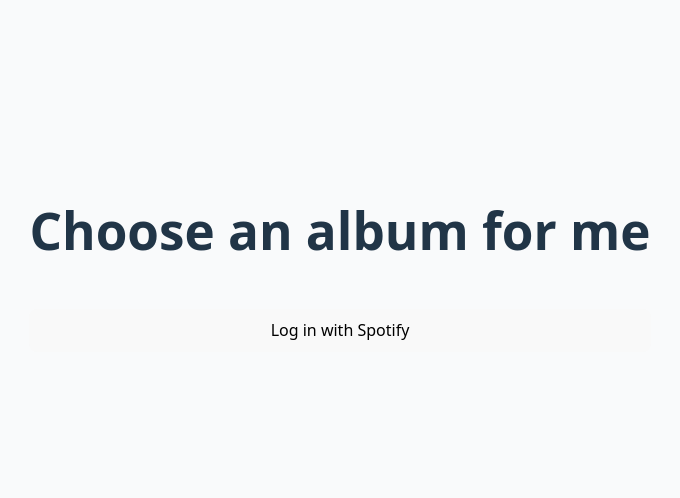
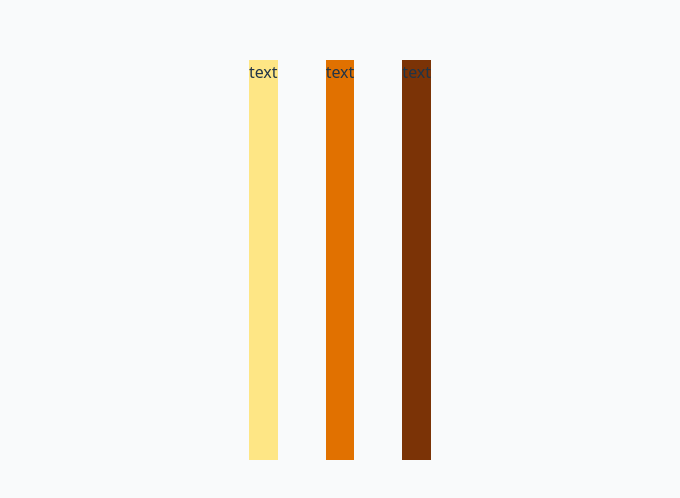
Before and after one commit to sebzapata/spotify-choose-an-album, a React (Vite) app: page / in a window 1280 px wide. Shown: the part 140-638 px from the top of the page, without its empty margins (300-980 px from the left). Built offline with nearby package versions, Linux system fonts and the light colour scheme.

Commit message:
screen test

```diff
--- a/src/App.tsx
+++ b/src/App.tsx
@@ -11,6 +11,8 @@ function App() {
   const { isLoggedIn, loading, login, logout } = useSpotifyAuth();
 
   const { selectedMode } = useSpotify();
+
+  return <ModeSelection />;
 
   if (loading) {
     return (
--- a/src/components/ModeSelection/ModeSelection.tsx
+++ b/src/components/ModeSelection/ModeSelection.tsx
@@ -5,6 +5,13 @@ import HistoryIcon from "./HistoryIcon";
 const ModeSelection = () => {
   const { setSelectedMode } = useSpotify();
 
+  return (
+    <div className="flex flex-row sm:flex-row gap-12 max-h-screen sm:max-h-none">
+      <div className="h-[50svh] bg-amber-200">text</div>
+      <div className="h-[50dvh] bg-amber-600">text</div>
+      <div className="h-[50lvh] bg-amber-900">text</div>
+    </div>
+  );
   return (
     <div className="flex flex-col sm:flex-row gap-12 max-h-screen sm:max-h-none">
       <button
```
